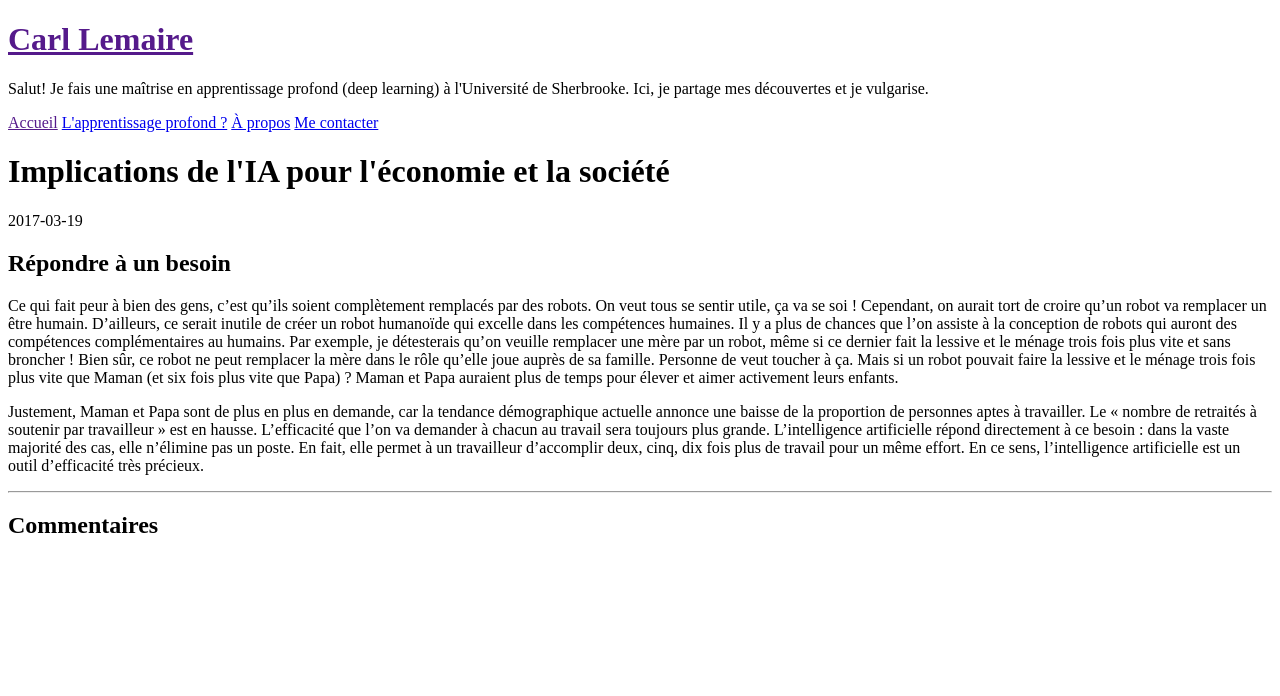
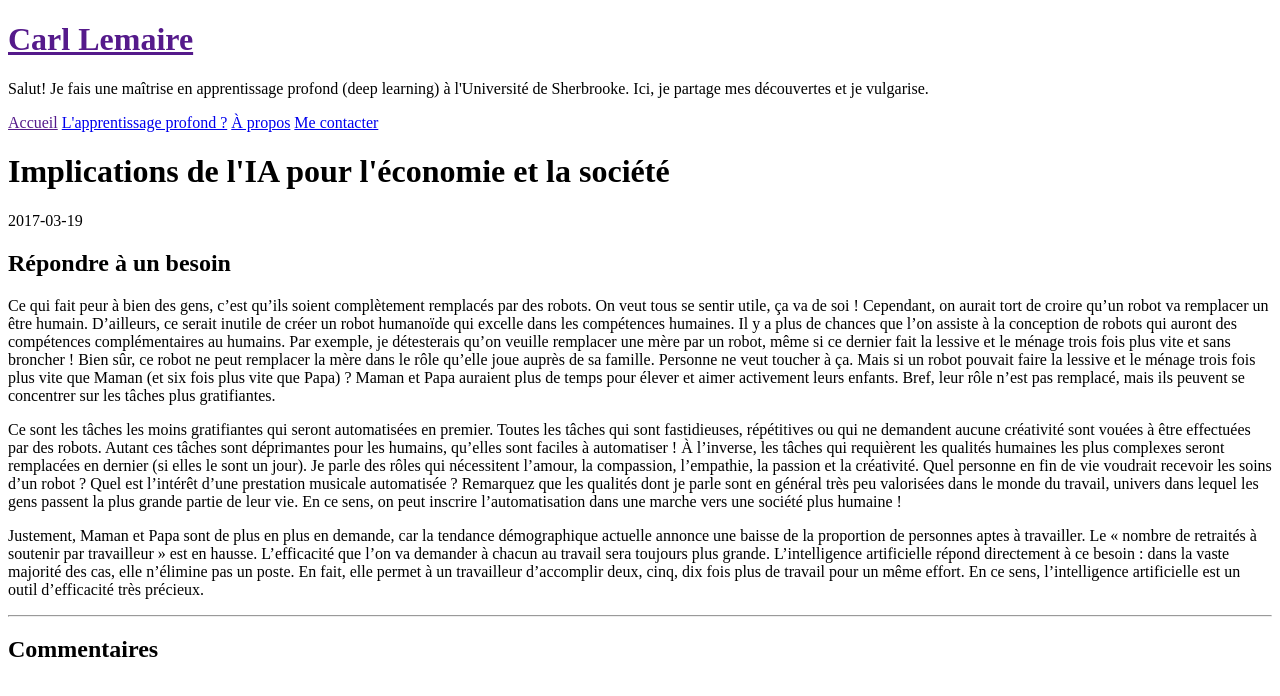
Before and after one commit to lemairecarl/lemairecarl.github.io, a Jekyll site: the page built from _posts/2017-03-19-implications-IA-economie-societe.md, in a window 1280 px wide. Shown: the top 696 px of the page. Built offline with Jekyll 4.4.1, drawn with Linux system fonts in a browser that asks for light colours; nearby versions of some CDN libraries.

Commit message:
Continuer beneficial AI

```diff
--- a/_drafts/ia-economie-societe-plan.mdown
+++ b/_drafts/ia-economie-societe-plan.mdown
@@ -1,3 +1,5 @@
+* définir IA, Robot (équivalence)
+
 * L'IA assiste l'humain, ne le remplace pas.
 
 * Améliorer la situation de l'emploi
--- a/_posts/2017-03-19-implications-IA-economie-societe.md
+++ b/_posts/2017-03-19-implications-IA-economie-societe.md
@@ -8,6 +8,8 @@ essay: true
 
 ## Répondre à un besoin
 
-Ce qui fait peur à bien des gens, c'est qu'ils soient complètement remplacés par des robots. On veut tous se sentir utile, ça va se soi ! Cependant, on aurait tort de croire qu'un robot va remplacer un être humain. D'ailleurs, ce serait inutile de créer un robot humanoïde qui excelle dans les compétences humaines. Il y a plus de chances que l'on assiste à la conception de robots qui auront des compétences complémentaires au humains. Par exemple, je détesterais qu'on veuille remplacer une mère par un robot, même si ce dernier fait la lessive et le ménage trois fois plus vite et sans broncher ! Bien sûr, ce robot ne peut remplacer la mère dans le rôle qu'elle joue auprès de sa famille. Personne de veut toucher à ça. Mais si un robot pouvait faire la lessive et le ménage trois fois plus vite que Maman (et six fois plus vite que Papa) ? Maman et Papa auraient plus de temps pour élever et aimer activement leurs enfants.
+Ce qui fait peur à bien des gens, c'est qu'ils soient complètement remplacés par des robots. On veut tous se sentir utile, ça va de soi ! Cependant, on aurait tort de croire qu'un robot va remplacer un être humain. D'ailleurs, ce serait inutile de créer un robot humanoïde qui excelle dans les compétences humaines. Il y a plus de chances que l'on assiste à la conception de robots qui auront des compétences complémentaires au humains. Par exemple, je détesterais qu'on veuille remplacer une mère par un robot, même si ce dernier fait la lessive et le ménage trois fois plus vite et sans broncher ! Bien sûr, ce robot ne peut remplacer la mère dans le rôle qu'elle joue auprès de sa famille. Personne ne veut toucher à ça. Mais si un robot pouvait faire la lessive et le ménage trois fois plus vite que Maman (et six fois plus vite que Papa) ? Maman et Papa auraient plus de temps pour élever et aimer activement leurs enfants. Bref, leur rôle n'est pas remplacé, mais ils peuvent se concentrer sur les tâches plus gratifiantes.
+
+Ce sont les tâches les moins gratifiantes qui seront automatisées en premier. Toutes les tâches qui sont fastidieuses, répétitives ou qui ne demandent aucune créativité sont vouées à être effectuées par des robots. Autant ces tâches sont déprimantes pour les humains, qu'elles sont faciles à automatiser ! À l'inverse, les tâches qui requièrent les qualités humaines les plus complexes seront remplacées en dernier (si elles le sont un jour). Je parle des rôles qui nécessitent l'amour, la compassion, l'empathie, la passion et la créativité. Quel personne en fin de vie voudrait recevoir les soins d'un robot ? Quel est l'intérêt d'une prestation musicale automatisée ? Remarquez que les qualités dont je parle sont en général très peu valorisées dans le monde du travail, univers dans lequel les gens passent la plus grande partie de leur vie. En ce sens, on peut inscrire l'automatisation dans une marche vers une société plus humaine !
 
 Justement, Maman et Papa sont de plus en plus en demande, car la tendance démographique actuelle annonce une baisse de la proportion de personnes aptes à travailler. Le « nombre de retraités à soutenir par travailleur » est en hausse. L'efficacité que l'on va demander à chacun au travail sera toujours plus grande. L'intelligence artificielle répond directement à ce besoin : dans la vaste majorité des cas, elle n'élimine pas un poste. En fait, elle permet à un travailleur d'accomplir deux, cinq, dix fois plus de travail pour un même effort. En ce sens, l'intelligence artificielle est un outil d'efficacité très précieux.
```
